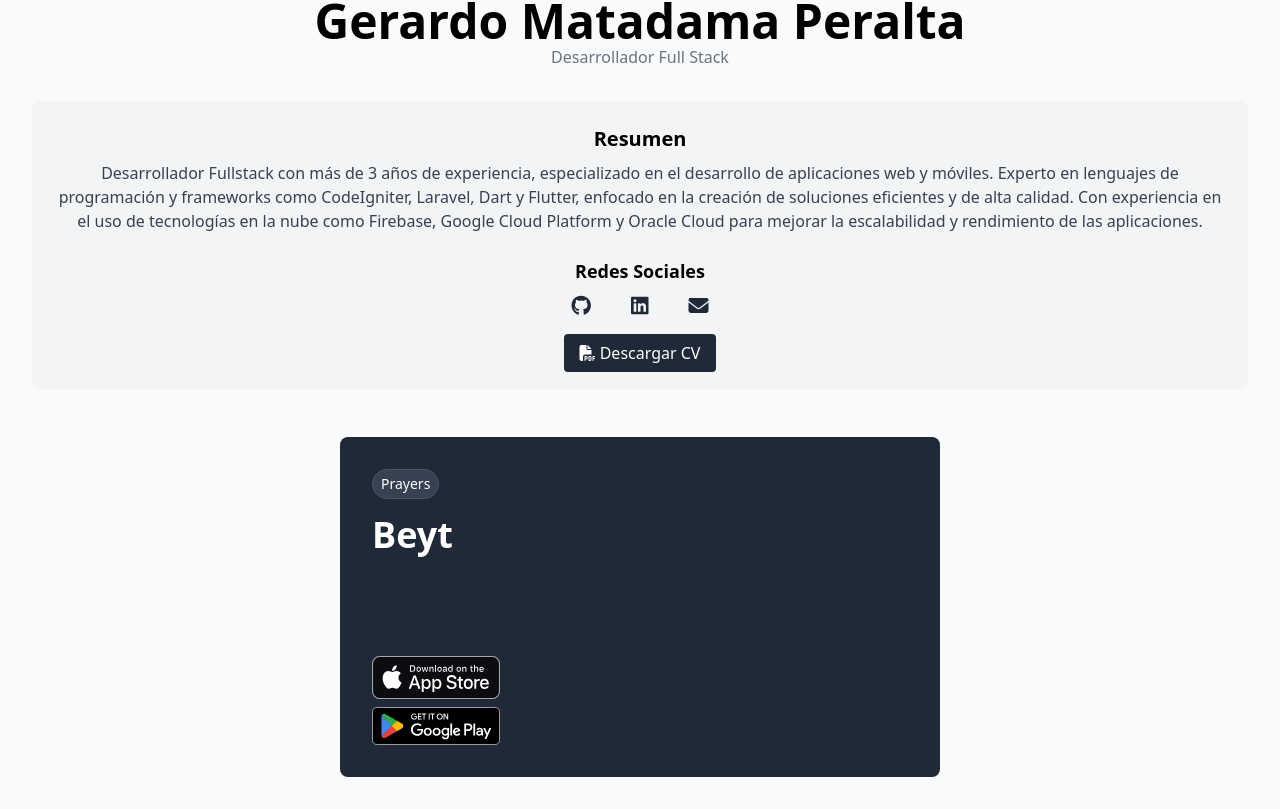
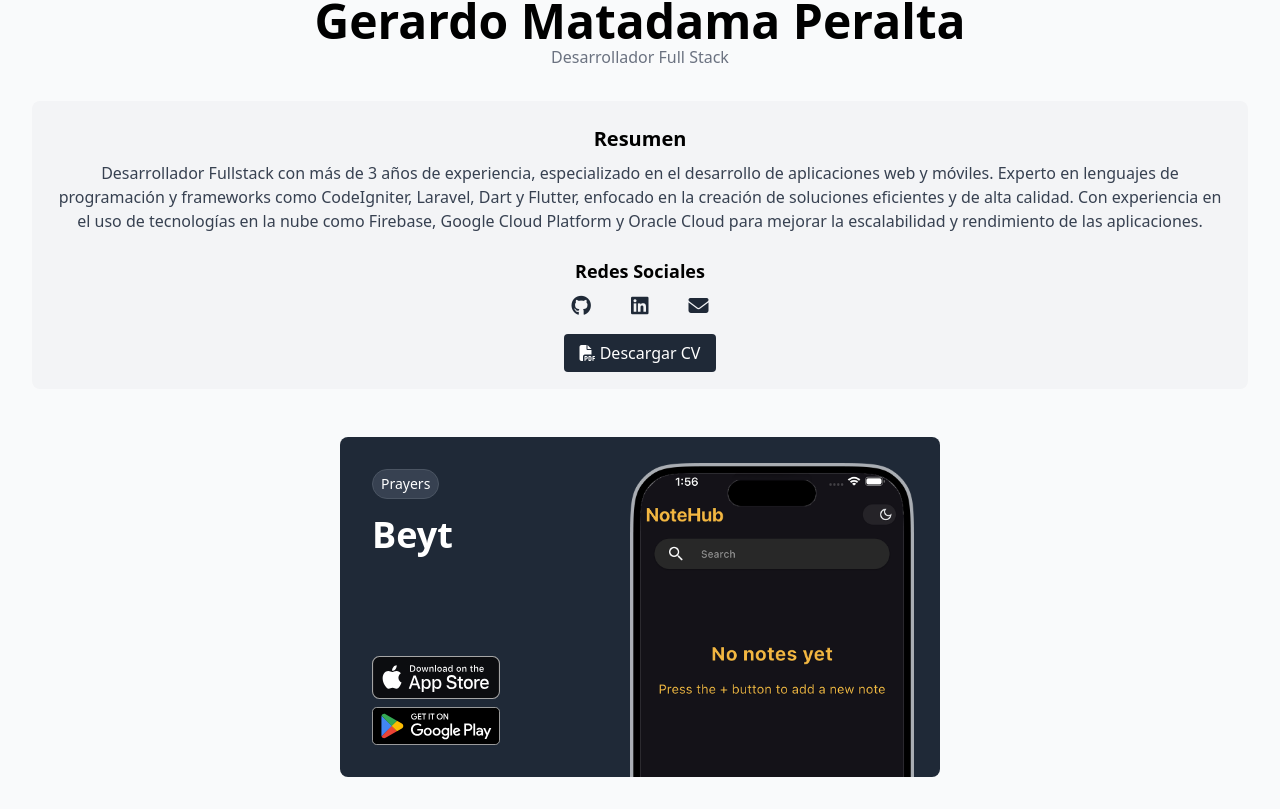
Before and after one commit to ElMexicanitox3/gerardomp.com-vue, a Vue app: page / in a window 1280 px wide. Shown: the part 259-1068 px from the top of the page. Built offline with nearby package versions, Linux system fonts and the light colour scheme.

Commit message:
card listo

```diff
--- a/src/components/card.vue
+++ b/src/components/card.vue
@@ -1,25 +1,27 @@
 <template>
-    <div class="bg-gray-800 text-white rounded-lg w-[600px] h-[340px] p-4">
-        <!-- Dividir en 2 -->
-        <div class="flex flex-row h-full">
-            <!-- Primera columna con espacio alrededor de cada elemento -->
+    <div class="relative bg-gray-800 text-white rounded-lg w-[600px] h-[340px] p-4 overflow-hidden">
+        <!-- Contenido dividido en dos columnas -->
+        <div class="flex h-full">
+            <!-- Primera columna con texto y botones -->
             <div class="basis-1/2 flex flex-col justify-between p-4">
                 <div>
                     <div class="inline-block text-sm bg-gray-700 px-2 py-1 rounded-full border border-gray-600">Prayers</div>
                     <h2 class="text-4xl font-semibold mt-4">Beyt</h2>
                 </div>
-                <div class="flex flex-col justify-start">
+                <div class="flex flex-col">
                     <img src="../assets/app-store.svg" alt="App Store" class="w-32 mb-2">
                     <img src="../assets/google-play.svg" alt="Google Play" class="w-32">
                 </div>
             </div>
 
-            <div class="basis-1/2 flex items-center justify-center">
-
+            <!-- Imagen del screen (segunda columna) -->
+            <div class="basis-1/2 relative">
+                <img src="../assets/1.png" alt="Screen" class="absolute right-[10px] top-[10px]">
             </div>
         </div>
     </div>
 </template>
+
 
 
 
```
Also changed, not shown: src/assets/1.png (added).
